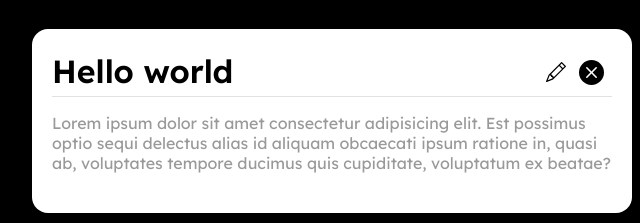
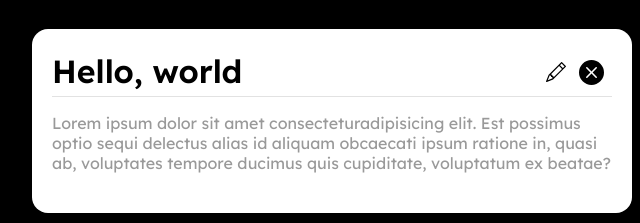
Before and after one commit to Temryakov/vue_sketchpad, a plain HTML site: page index.html in a window 1280 px wide. Shown: the part 360-583 px from the top of the page, 308-948 px from the left. Drawn offline with nearby package versions, Linux system fonts and the light colour scheme.

Commit message:
added ico & connected vue

```diff
--- a/index.html
+++ b/index.html
@@ -4,6 +4,8 @@
         <meta charset="utf-8" />
         <link rel='stylesheet' href='styles.css'>
         <title>Vue sketchpad</title>
+        <link rel="shortcut icon" href="favicon.ico" type="image/x-icon">
+        <script src="https://cdn.jsdelivr.net/npm/vue@2"></script>
     </head>
     <body>
         <div id='app'>
@@ -23,7 +25,7 @@
             </form>
             <div class='render-block'>
                 <div class='render-header'>
-                    <div class='render-title'>Hello world</div>
+                    <div class='render-title'>{{title}}</div>
                     <button class='render-button'>
                         <svg xmlns="http://www.w3.org/2000/svg" width="20" height="20" fill="currentColor" class="bi bi-pencil" viewBox="0 0 16 16">
                             <path d="M12.146.146a.5.5 0 0 1 .708 0l3 3a.5.5 0 0 1 0 .708l-10 10a.5.5 0 0 1-.168.11l-5 2a.5.5 0 0 1-.65-.65l2-5a.5.5 0 0 1 .11-.168l10-10zM11.207 2.5L13.5 4.793 14.793 3.5 12.5 1.207 11.207 2.5zm1.586 3L10.5 3.207 4 9.707V10h.5a.5.5 0 0 1 .5.5v.5h.5a.5.5 0 0 1 .5.5v.5h.293l6.5-6.5zm-9.761 5.175l-.106.106-1.528 3.821 3.821-1.528.106-.106A.5.5 0 0 1 5 12.5V12h-.5a.5.5 0 0 1-.5-.5V11h-.5a.5.5 0 0 1-.468-.325z"/>
@@ -36,13 +38,20 @@
                     </button>
                 </div>
                 <p class='render-text'>
-                    Lorem ipsum dolor sit amet consectetur adipisicing elit. Est possimus optio
-                    sequi delectus alias id aliquam obcaecati ipsum ratione in, quasi ab, voluptates
-                    tempore ducimus quis cupiditate, voluptatum ex beatae?
+                    {{text}}
                 </p>
                 <div class='render-footer'>
                 </div>
             </div>
         </div>
+        <script>
+            var app = new Vue({
+                el: '#app',
+                data: {
+                  title: 'Hello, world',
+                  text: 'Lorem ipsum dolor sit amet consecteturadipisicing elit. Est possimus optio sequi delectus alias id aliquam obcaecati ipsum ratione in, quasi ab, voluptates tempore ducimus quis cupiditate, voluptatum ex beatae?',
+                }
+              })
+        </script>
     </body>
 </html>
```
Also changed, not shown: README.md, favicon.ico (added).
